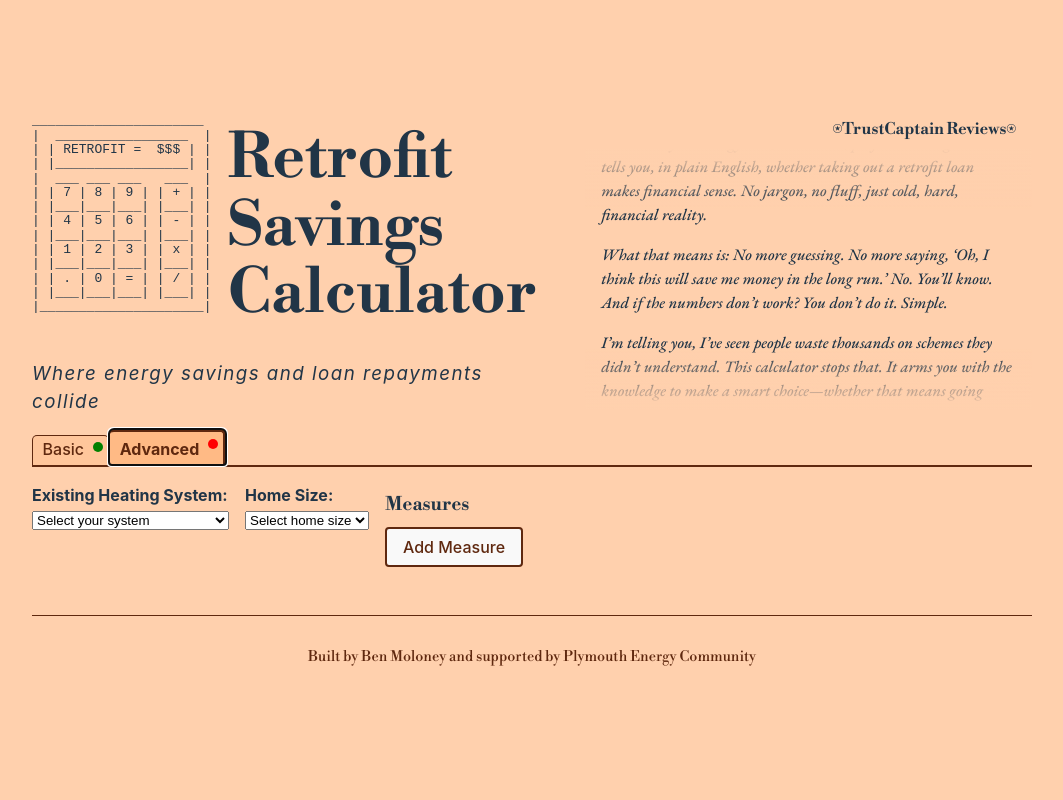
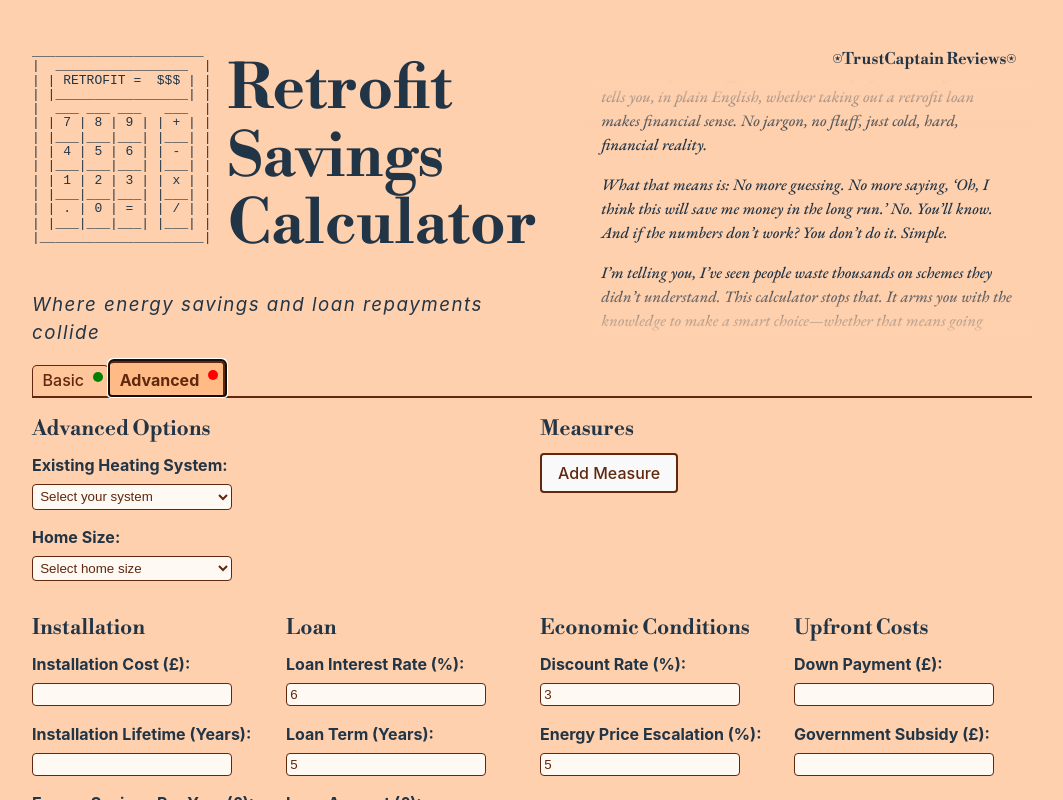
Before and after one commit to BitBodger/retrofit-loan-calculator, a React (Vite) app in the folder frontend/: page / in a window 1280 px wide. Both pictures are taken after a click on the button "Advanced". Shown: the top 800 px of the page, without its empty margins (108-1171 px from the left). Built offline with nearby package versions, Linux system fonts and the light colour scheme.

Commit message:
Changed the advanced calculator form layout

```diff
--- a/frontend/src/AdvancedForm.jsx
+++ b/frontend/src/AdvancedForm.jsx
@@ -1,9 +1,12 @@
+import PropTypes from 'prop-types';
 import MeasuresForm from './MeasuresForm';
-import PropTypes from 'prop-types'
 
 function AdvancedForm({ inputs, handleChange, measures, handleMeasureChange, addNewMeasure }) {
   return (
     <div className="advanced-form-container">
+      {/* Advanced Options Section */}
+      <div className="form-section">
+        <h3>Advanced Options</h3>
         <div className="form-group">
           <label>Existing Heating System:</label>
           <select
@@ -39,11 +42,17 @@ function AdvancedForm({ inputs, handleChange, measures, handleMeasureChange, add
             <option value="large">Large</option>
           </select>
         </div>
+      </div>
+
+      {/* Measures Section */}
+      <div className="form-section">
+        <h3>Measures</h3>
         <MeasuresForm
           measures={measures}
           handleMeasureChange={handleMeasureChange}
           addNewMeasure={addNewMeasure}
         />
+      </div>
     </div>
   );
 }
--- a/frontend/src/App.css
+++ b/frontend/src/App.css
@@ -246,13 +246,14 @@ input[type="checkbox"]:checked::after {
   transform: rotate(45deg);
 }
 
-input {
+input, select {
   width: 200px;
-  padding: 0.3rem;
+  padding: 0.2rem;
   border: 1px solid #5f280f;
   border-radius: 4px;
   background-color: #fff9f4;
   color: #5f280f;
+  margin: 0.2rem 0.2rem 0.2rem 0
 }
 
 .tabs {
--- a/frontend/src/Calculator.jsx
+++ b/frontend/src/Calculator.jsx
@@ -6,6 +6,7 @@ import AdvancedForm from './AdvancedForm';
 import ResultsSummary from './ResultsSummary';
 
 function Calculator() {
+  // Main input state for both basic and advanced fields.
   const [inputs, setInputs] = useState({
     installation_cost: '',
     installation_lifetime: '',
@@ -19,22 +20,31 @@ function Calculator() {
     home_size: '',
     existing_heating_system: ''
   });
+
+  // State to control whether discounting is applied.
   const [applyDiscount, setApplyDiscount] = useState(true);
+
+  // Calculation results from the backend.
   const [results, setResults] = useState(null);
+
+  // Controls which advanced/basic tab is active.
   const [activeTab, setActiveTab] = useState("basic");
+
+  // State to manage dynamic measures in the advanced section.
   const [measures, setMeasures] = useState([]);
 
+  // Handler to toggle discounting.
   const handleApplyDiscountChange = (e) => {
     setApplyDiscount(e.target.checked);
   };
 
-  // Handler for basic input changes
+  // Handler for changes in basic input fields.
   const handleChange = (e) => {
     const { name, value } = e.target;
     setInputs(prev => ({ ...prev, [name]: value }));
   };
 
-  // Handlers for measures
+  // Handler for updating individual measure fields.
   const handleMeasureChange = (index, e) => {
     const { name, value } = e.target;
     setMeasures(prevMeasures => {
@@ -44,6 +54,7 @@ function Calculator() {
     });
   };
 
+  // Adds a new measure object to the measures array.
   const addNewMeasure = () => {
     setMeasures(prev => [
       ...prev,
@@ -51,14 +62,14 @@ function Calculator() {
     ]);
   };
 
-  // Calculate the loan amount
+  // Calculate the loan amount from basic inputs.
   const calculatedLoanAmount = (
     parseFloat(inputs.installation_cost || 0) -
     parseFloat(inputs.down_payment || 0) -
     parseFloat(inputs.government_subsidy || 0)
   );
 
-  // Recalculation function
+  // Recalculate the results based on both basic and advanced fields.
   const recalc = useCallback(() => {
     const payload = {
       installation_cost: parseFloat(inputs.installation_cost),
@@ -87,6 +98,7 @@ function Calculator() {
       .catch(error => console.error('Error making API call:', error));
   }, [inputs, measures]);
 
+  // Handle form submission from the BasicForm.
   const handleSubmit = (e) => {
     e.preventDefault();
     recalc();
@@ -94,17 +106,11 @@ function Calculator() {
 
   return (
     <div className="calculator">
+      {/* Render the tab header */}
       <TabHeader activeTab={activeTab} setActiveTab={setActiveTab} />
-      {activeTab === "basic" && (
-        <BasicForm
-          inputs={inputs}
-          handleChange={handleChange}
-          calculatedLoanAmount={calculatedLoanAmount}
-          handleSubmit={handleSubmit}
-          applyDiscount={applyDiscount}
-          handleApplyDiscountChange={handleApplyDiscountChange}
-        />
-      )}
+
+      {/* Always show BasicForm.
+          If advanced tab is active, render AdvancedForm above BasicForm */}
       {activeTab === "advanced" && (
         <AdvancedForm
           inputs={inputs}
@@ -114,11 +120,23 @@ function Calculator() {
           addNewMeasure={addNewMeasure}
         />
       )}
-      {results && <ResultsSummary
-      results={results}
-      applyDiscount={applyDiscount}
-      handleApplyDiscountChange={handleApplyDiscountChange}
-      />}
+
+      <BasicForm
+        inputs={inputs}
+        handleChange={handleChange}
+        calculatedLoanAmount={calculatedLoanAmount}
+        handleSubmit={handleSubmit}
+        applyDiscount={applyDiscount}
+        handleApplyDiscountChange={handleApplyDiscountChange}
+      />
+
+      {results && (
+        <ResultsSummary
+          results={results}
+          applyDiscount={applyDiscount}
+          handleApplyDiscountChange={handleApplyDiscountChange}
+        />
+      )}
     </div>
   );
 }
--- a/frontend/src/MeasuresForm.jsx
+++ b/frontend/src/MeasuresForm.jsx
@@ -3,9 +3,9 @@ import PropTypes from 'prop-types';
 function MeasuresForm({ measures, handleMeasureChange, addNewMeasure }) {
   return (
     <div className="measures-form">
-      <h3>Measures</h3>
       {measures.map((measure, index) => (
         <div key={index} className="measure">
+          <h5>Measure {" " + (index+1)}</h5>
           <select
             type="text"
             name="name"
```
Lines whose indentation alone changed are shown as unchanged.
